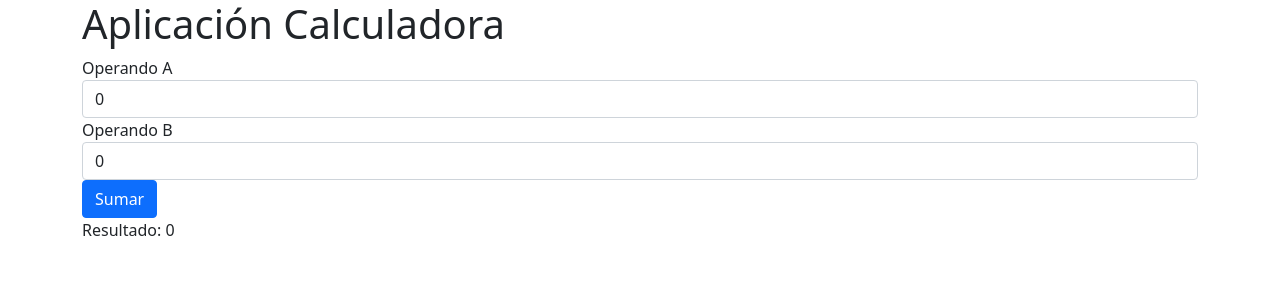
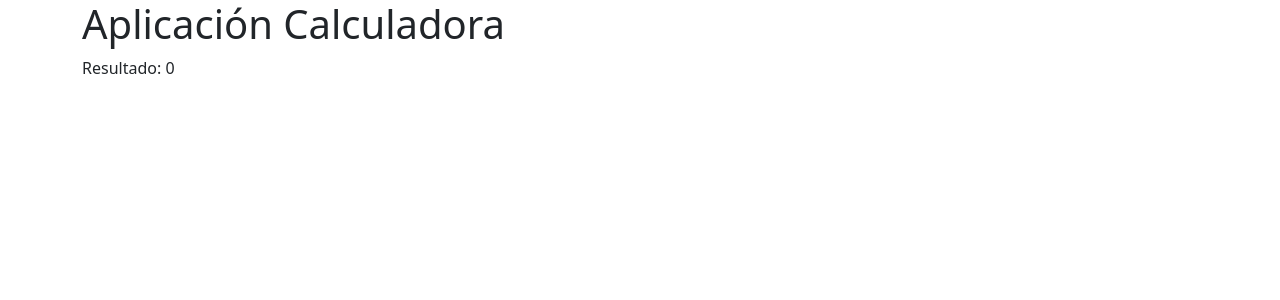
Before and after one commit to erkcgn/calculadora-app, an Angular app: page / in a window 1280 px wide. Shown: the top 300 px of the page. Built offline with nearby package versions, Linux system fonts and the light colour scheme.

Commit message:
modularizacion

```diff
--- a/src/app/app.component.html
+++ b/src/app/app.component.html
@@ -1,20 +1,5 @@
 <div class="container">
   <h1>{{titulo}}</h1>
-  <form>
-    <div class="form-group">
-      <label>Operando A</label>
-      <input type="number" class="form-control"
-        placeholder="Escribe el operando A"
-        [(ngModel)] = "operandoA" name="operandoA"/>
-    </div>
-    <div class="form-group">
-      <label>Operando B</label>
-      <input type="number" class="form-control"
-        placeholder="Escribe el operando B"
-        [(ngModel)] = "operandoB" name="operandoB"/>
-    </div>
-    <button type="submit" class="btn btn-primary"
-      (click)="sumar()">Sumar</button>
-  </form>
+
   <p>Resultado: {{resultado}}</p>
 </div>
--- a/src/app/app.module.ts
+++ b/src/app/app.module.ts
@@ -3,10 +3,12 @@ import { FormsModule } from '@angular/forms';
 import { BrowserModule } from '@angular/platform-browser';
 
 import { AppComponent } from './app.component';
+import { FormularioComponent } from './formulario/formulario.component';
 
 @NgModule({
   declarations: [
-    AppComponent
+    AppComponent,
+    FormularioComponent
   ],
   imports: [
     BrowserModule,
--- /dev/null
+++ b/src/app/formulario/formulario.component.html
@@ -0,0 +1,16 @@
+<form>
+    <div class="row">
+      <label>Operando A</label>
+      <input type="number" class="form-control"
+        placeholder="Escribe el operando A"
+        [(ngModel)] = "operandoA" name="operandoA"/>
+    </div>
+    <div class="row">
+      <label>Operando B</label>
+      <input type="number" class="form-control"
+        placeholder="Escribe el operando B"
+        [(ngModel)] = "operandoB" name="operandoB"/>
+    </div>
+    <button type="submit" class="btn btn-primary"
+      (click)="sumar()">Sumar</button>
+  </form>
--- /dev/null
+++ b/src/app/formulario/formulario.component.ts
@@ -0,0 +1,15 @@
+import { Component, OnInit } from '@angular/core';
+
+@Component({
+  selector: 'app-formulario',
+  templateUrl: './formulario.component.html',
+  styleUrls: ['./formulario.component.css']
+})
+export class FormularioComponent implements OnInit {
+
+  constructor() { }
+
+  ngOnInit(): void {
+  }
+
+}
```
Also changed, not shown: src/app/formulario/formulario.component.css (added).
